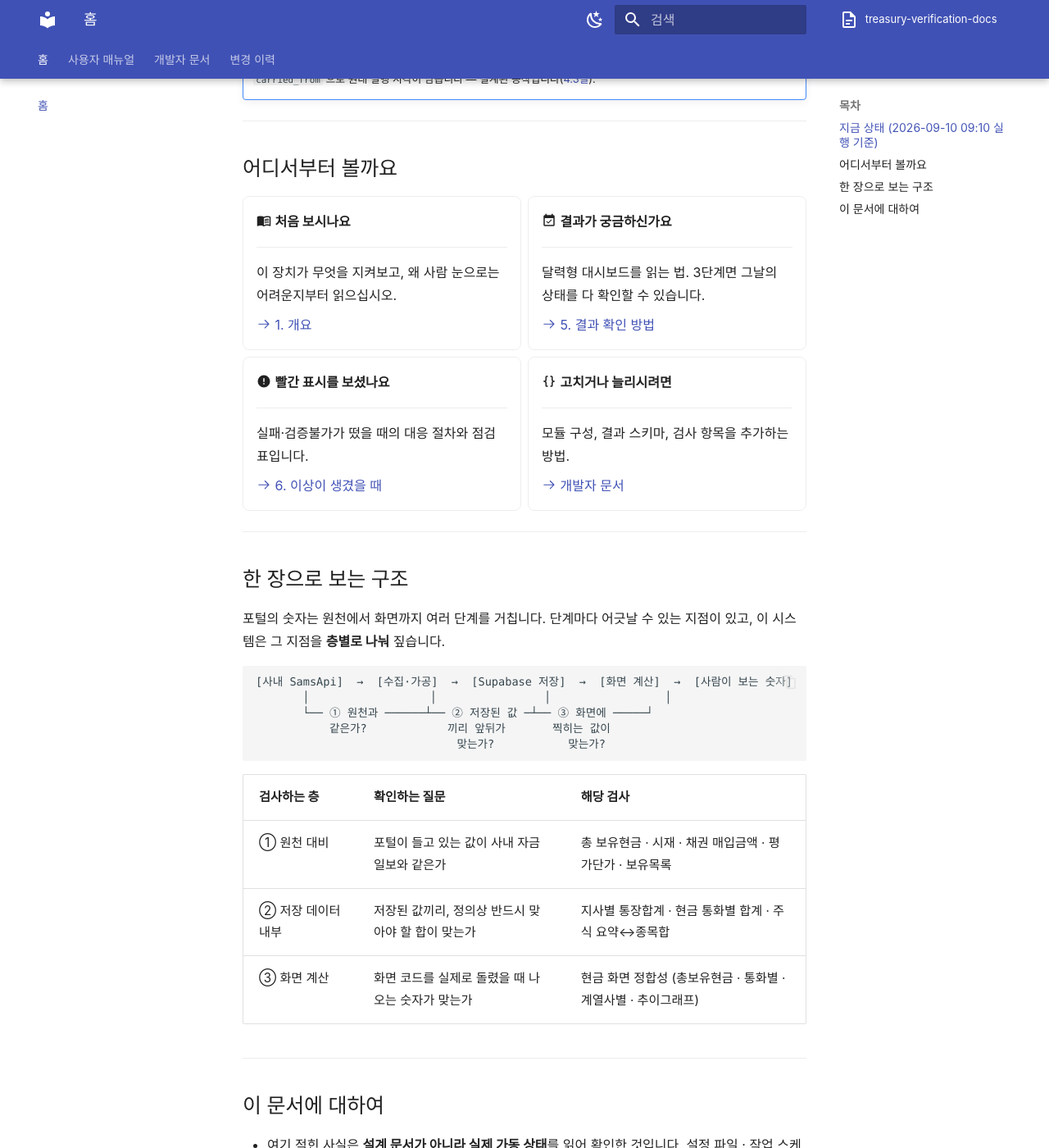
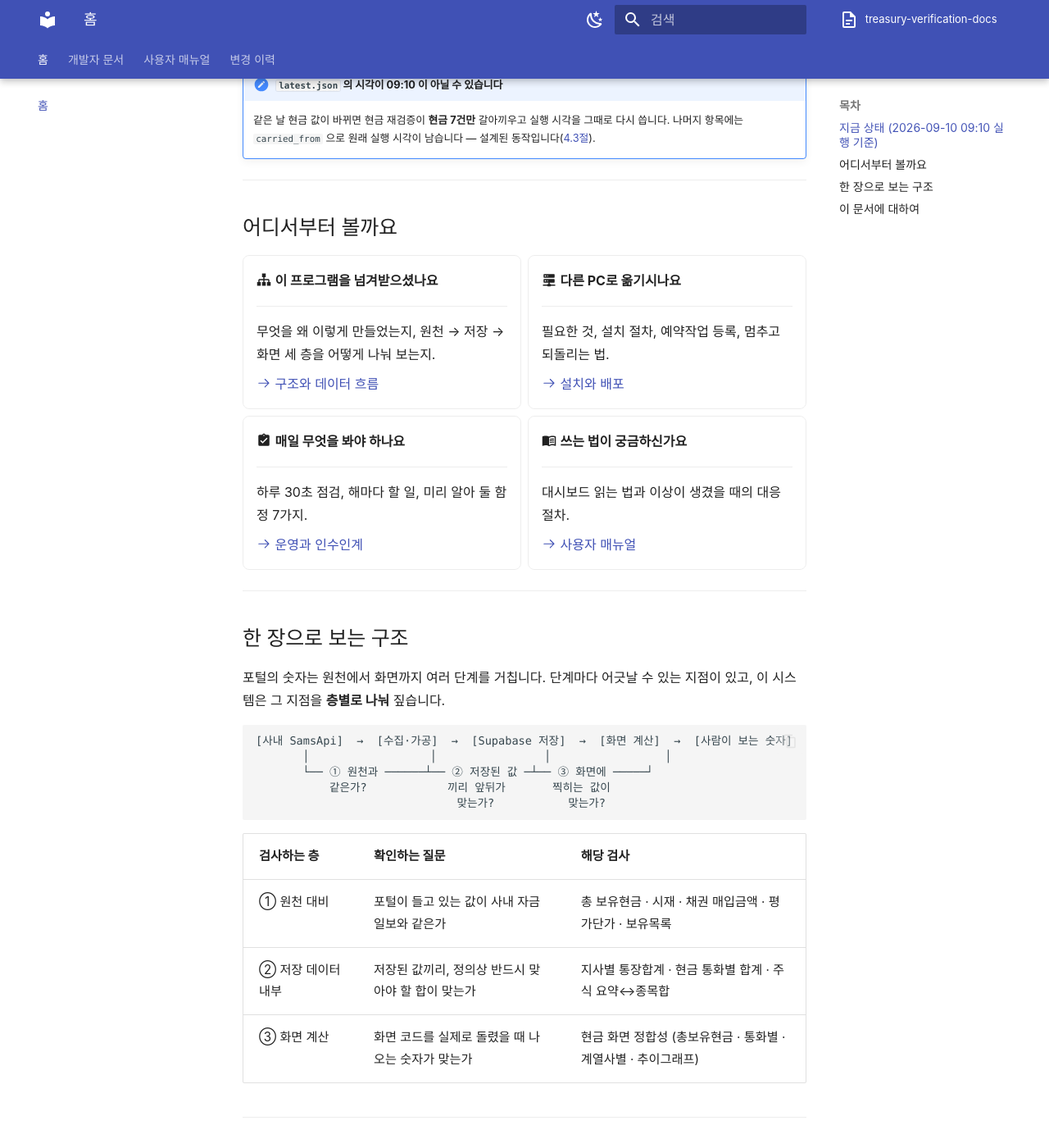
Before and after one commit to skr-hrchoi/treasury-verification-docs, an MkDocs documentation site: the page built from docs/index.md, in a window 1280 px wide and 1400 px high, scrolled down 971 px. Shown: the whole window at 82% size. Built offline with MkDocs 1.6.1 and Material for MkDocs 9.7.7, drawn with Linux system fonts in a browser that asks for light colours; comment, search, counter and statistics services are not loaded; part of the change alters nothing that is shown; some of the changed text lies outside the part shown.

Commit message:
인수인계 관점 문서 3편 추가 + 개발자 문서를 앞으로
전산팀이 요청하는 '개발 문서'의 취지(만든 사람이 없어도 유지보수·인수인계)에 맞춰
빠져 있던 세 갈래를 채웠다.

 · 데이터와 접근 권한 — 무엇을 어디서 읽고 무엇을 남기나, 키, 권한 범위, 개인정보
 · 설치와 배포 — 다른 PC로 옮기는 절차, 예약작업 등록, 멈추고 되돌리는 법
 · 운영과 인수인계 — 매일 30초 점검, 해마다 할 일, 실제로 겪은 함정 7가지

상단 탭 순서를 개발자 문서 → 사용자 매뉴얼로 바꾸고 홈 카드도 인수인계 동선으로 교체했다.

Co-Authored-By: Claude Opus 5 (1M context) <noreply@anthropic.com>

````diff
--- /dev/null
+++ b/docs/dev/data.md
@@ -0,0 +1,64 @@
+# 데이터와 접근 권한
+
+## 어떤 데이터를 어디서 읽나
+
+| 데이터 | 어디서 | 무엇에 쓰나 | 접근 방법 |
+| --- | --- | --- | --- |
+| 자금일보 (현금 원천) | 사내 **SamsApi** | 총 보유현금·시재 기대값 재계산 | 사내망 전용, `X-API-Key` 헤더 |
+| 채권 매입·평가 (원천) | 사내 **SamsApi** | 채권 매입금액·평가단가·보유목록 기대값 | 〃 |
+| 포털 저장 현금 | **Supabase** `cash_detail` | 실측값 (총계·통화별) | REST, 조회 키 |
+| 포털 저장 지사합계 | **Supabase** `branch_totals` | 실측값 (지사별·전체합) | 〃 |
+| 포털 저장 채권·주식 | **Supabase** `cash_assets` (`payload.bonds[]`, `payload.stocks[]`) | 실측값 | 〃 |
+| 포털 화면 원자료 | 자금관리포털 `홈페이지배포\snap\assets\{회사}.json`<br>`…\snap\cash-detail\{회사}.json` | 현금 화면 기대값 독립 재계산·두 소스 대조 | 같은 PC의 파일 |
+| 포털 화면 결과 | 포털 `app.js` 를 node 로 실행한 출력 | 화면에 실제로 찍히는 값 | 같은 PC에서 실행 |
+| 주식 종가 (제2 소스) | 야후 파이낸스 | 현재가 교차검증 | 공개 인터넷, 인증 없음 |
+
+!!! note "원천의 합계행을 그대로 믿지 않습니다"
+    총 보유현금은 SamsApi 응답의 합계행(TOT)을 쓰지 않고, **통화별 행을 직접 합산해 재구성**합니다.
+    원천 쪽 집계가 바뀌어도 검증기가 같이 틀리지 않게 하려는 것입니다(설계 원칙 ②).
+
+## 어떤 데이터를 남기나
+
+모두 **그 PC 안에만** 남습니다. 외부로 보내지 않습니다.
+
+| 경로 | 내용 | 민감도 | 보존 |
+| --- | --- | --- | --- |
+| `reports\<일시>.json` | 그 실행의 판정 결과 전체 (기대값·실측값 포함) | **금액 포함** | 일자별 1개(같은 날 최종본만) |
+| `reports\latest.json` | 가장 최근 실행 복사본 | **금액 포함** | 덮어씀 |
+| `reports\dashboard.html` | 달력형 대시보드 (데이터가 파일 안에 박혀 있음) | **금액 포함** | 매 실행 재생성 |
+| `snapshots\<일시>\*.json` | 판정에 쓴 원천 응답·포털 값 원본 | **금액 포함** | 일자별, 약 30MB 누적 |
+| `logs\cash-recheck.log` | 현금 재검증 기록 | 판정만 (금액 없음) | 누적 |
+| `logs\.cash-fingerprint`<br>`logs\.cash-verdict.json` | 현금 지문 해시, 직전 현금 판정 7건 | 금액 없음 | 덮어씀 |
+
+이 산출물은 모두 **버전관리에서 제외**되어 있습니다(`.gitignore`).
+공개 문서 저장소에도 들어가지 않습니다.
+
+## 접근 키
+
+키는 `.env` 파일에만 둡니다. 코드·설정(yaml)·문서에는 **이름만** 적습니다.
+
+| 환경변수 이름 | 무엇 | 주의 |
+| --- | --- | --- |
+| `COMPANY_API_KEY` | 사내 자금일보 API 인증 | 사내망에서만 유효 |
+| `SUPABASE_URL` | 포털 데이터 저장소 주소 | |
+| `SUPABASE_SERVICE_ROLE_KEY` | 포털 데이터 조회 키 | **접근 제한을 통과하는 키** — 취급 주의 |
+
+설정 파일(`metrics.yaml`)에는 `api_key_env: "COMPANY_API_KEY"` 처럼 **환경변수 이름**만 적고,
+URL 안의 `${SUPABASE_URL}` 도 실행할 때 치환됩니다. 값이 파일에 남지 않습니다.
+
+## 권한 범위 — 검증기가 할 수 있는 일
+
+| | |
+| --- | --- |
+| **읽기** | 사내 원천 조회, 포털 저장 데이터 조회, 포털 스냅샷 파일 읽기 |
+| **쓰기** | 자기 폴더(`reports\` · `snapshots\` · `logs\`)에만 |
+| **하지 않는 것** | 포털 데이터 수정 · 삭제 · 배포 · 외부 전송 |
+
+무인으로 도는 프로그램이라 파괴적 동작은 설계 단계에서 금지되어 있습니다
+([설계 원칙과 개발 규칙](conventions.md)).
+
+## 개인정보
+
+이 시스템이 다루는 것은 **회사 자금 수치**입니다.
+개인을 식별할 수 있는 정보(이름·연락처·계좌 명의 등)는 읽지도, 저장하지도 않습니다.
+지사·은행 단위 잔액과 종목 단위 금액까지만 다룹니다.
--- /dev/null
+++ b/docs/dev/deploy.md
@@ -0,0 +1,111 @@
+# 설치와 배포 — 다른 PC로 옮기기
+
+이 프로그램은 **서버가 아니라 PC 한 대에서** 돕니다. 웹으로 배포되는 것이 없고,
+Windows 작업 스케줄러가 정해진 시각에 실행하는 구조입니다.
+담당자가 바뀌거나 PC를 교체할 때 이 문서대로 하면 그대로 살아납니다.
+
+## 무엇이 필요한가
+
+| 항목 | 조건 | 확인 |
+| --- | --- | --- |
+| Windows PC | 평일 09:10 에 **켜져 있고 로그인**되어 있어야 함 | 절전·자동잠금이 실행을 막지 않는지 |
+| Python | 3.11 이상 | `py --version` |
+| Git Bash | `run_verification.cmd` 가 `bash.exe` 를 찾아 씀 | `C:\Program Files\Git\bin\bash.exe` 존재 |
+| node | 현금 화면 검사가 포털 화면 코드를 실행할 때 필요 | `node --version` |
+| 사내망 | 원천(SamsApi) 도달 가능 (VPN 포함) | 사내망 연결 |
+| 인터넷 | Supabase 조회, 주식 현재가 교차검증 | |
+| **자금관리포털** | **같은 PC에 함께 있어야 함** (아래 참조) | |
+
+!!! danger "자금관리포털과 한 몸입니다"
+    현금 화면 검사는 자금관리포털의 스냅샷 파일을 읽고, 그 프로젝트의
+    `verify-cash-consistency.js` 를 node 로 **실제 실행**합니다.
+    반대로 포털의 자동배포가 이 프로그램의 `cash_recheck.py` 를 부릅니다.
+
+    두 폴더는 **같은 부모 폴더 아래 나란히** 있어야 하고, 서로를 상대경로로 찾습니다.
+    한쪽만 옮기면 현금 검사 7건이 통째로 검증불가가 됩니다. 자세한 연결 지점은
+    [폴더 구조](repo-layout.md#_2)를 보십시오.
+
+## 설치 절차
+
+**1. 폴더를 옮깁니다**
+
+검증시스템 폴더 전체를 새 PC의 같은 위치 관계로 복사합니다
+(자금관리포털과 나란히). `reports\` · `snapshots\` · `logs\` 는 과거 기록이라
+옮기지 않아도 동작합니다. 다만 대시보드 달력이 비어 있는 상태로 시작합니다.
+
+**2. 파이썬 의존성을 설치합니다**
+
+```bat
+cd /d <검증시스템 폴더>
+py -m pip install -r requirements.txt
+```
+
+`requests` · `PyYAML` · `jsonpath-ng` · `python-dotenv` 네 개입니다.
+
+**3. 접속 키를 넣습니다**
+
+`.env` 파일을 만들고 아래 **세 개**를 채웁니다. 값은 사내 인수인계 문서에 있습니다.
+
+```ini
+COMPANY_API_KEY=            # 사내 자금일보 API 키 (X-API-Key 헤더)
+SUPABASE_URL=               # 포털 데이터 저장소 주소
+SUPABASE_SERVICE_ROLE_KEY=  # 포털 데이터 조회 키
+```
+
+!!! warning "`.env` 는 절대 저장소에 올리지 않습니다"
+    `SUPABASE_SERVICE_ROLE_KEY` 는 접근 제한을 통과하는 키입니다.
+    파일 밖으로 복사하지 말고, 코드·yaml·문서에 적지 마십시오.
+
+**4. 손으로 한 번 돌려 봅니다**
+
+```bat
+run_verification.cmd
+```
+
+1분 안에 끝나고 `reports\latest.json` 과 `reports\dashboard.html` 이 생기면 정상입니다.
+검증불가가 여러 건이면 [점검표](../manual/troubleshoot.md#64)를 보십시오.
+
+**5. 작업 스케줄러에 등록합니다**
+
+관리자 권한 명령 프롬프트에서:
+
+```bat
+schtasks /create /tn "자금관리포털_대시보드검증" ^
+  /tr "\"<검증시스템 폴더>\run_verification.cmd\" auto" ^
+  /sc weekly /d MON,TUE,WED,THU,FRI /st 09:10 /rl LIMITED /f
+```
+
+- `auto` 인자가 **중요합니다.** 이게 없으면 끝에서 `pause` 로 멈춰 창이 남습니다.
+- 등록 후 작업 스케줄러에서 **「가장 높은 수준의 권한으로 실행」은 필요 없고**,
+  로그인 상태에서만 실행되도록 두는 것이 현재 설정입니다.
+
+**6. 현금 재검증 연결을 확인합니다**
+
+자금관리포털의 `홈페이지배포\auto-deploy.ps1` 이 이 프로그램의 `checks\cash_recheck.py` 를
+부릅니다. 포털 쪽 예약작업(`TreasuryDashboard_AutoDeploy`, 평일 매시 05분)이 살아 있는지 보고,
+로그에 아래 줄이 남는지 확인합니다.
+
+```
+검증시스템 현금 재검증 — RESULT: status=unchanged (exit=0)
+```
+
+## 잘 옮겨졌는지 확인하는 법
+
+```bat
+py docs\verify_manual_facts.py
+```
+
+문서에 적힌 사실 26가지를 실제 시스템과 대조합니다.
+경로·예약작업·설정값이 어긋나면 여기서 걸립니다. → [문서 자가 검증](self-check.md)
+
+## 잠시 멈추거나 되돌리려면
+
+| 하고 싶은 일 | 방법 |
+| --- | --- |
+| 오늘만 안 돌게 | 작업 스케줄러에서 해당 작업 **사용 안 함** |
+| 완전히 중지 | `schtasks /delete /tn "자금관리포털_대시보드검증" /f` |
+| 현금 재검증만 끄기 | 포털 `auto-deploy.ps1` 의 해당 블록을 주석 처리 (배포는 계속됨) |
+| 결과만 초기화 | `reports\` · `snapshots\` 를 비움 (설정·코드는 그대로) |
+
+검증기는 **읽기 전용**이라 멈춰도 포털 데이터에는 영향이 없습니다.
+다만 멈춘 동안은 숫자가 틀려도 아무도 모릅니다.
--- /dev/null
+++ b/docs/dev/handover.md
@@ -0,0 +1,91 @@
+# 운영과 인수인계
+
+만든 사람이 없어도 굴러가게 하기 위한 문서입니다.
+**이 페이지만 읽어도 하루·한 달·한 해 단위로 무엇을 해야 하는지** 알 수 있게 적었습니다.
+
+## 매일 — 30초
+
+대시보드(`reports\dashboard.html`)를 열어 오늘 칸만 봅니다.
+
+| 보이는 것 | 하는 일 |
+| --- | --- |
+| 「정상」 | 없음 |
+| 「주의」(검증불가) | 그냥 둡니다. 다음 실행 때 자동 정정됩니다. 3일 이상이면 [점검표](../manual/troubleshoot.md#64) |
+| 「실패」·「위험」 | [대응 절차](../manual/troubleshoot.md#61-fail) 즉시 수행 |
+| **칸이 비어 있음(평일인데)** | 검증이 안 돈 것입니다. PC·예약작업 확인 |
+
+!!! danger "가장 위험한 상태는 '실패'가 아니라 '조용함'입니다"
+    PC가 꺼져 있거나 예약작업이 멈추면 **아무 소리 없이** 검증이 중단됩니다.
+    현재 이를 먼저 알려 주는 장치가 없으므로, 대시보드 맨 윗줄의
+    「생성 (날짜 시각)」이 오늘인지 보는 습관이 유일한 방어선입니다.
+
+## 값이 바뀔 때 — 자동
+
+현금 값이 바뀌면 자동배포가 현금 검사만 다시 돌려 대시보드를 최신으로 유지합니다
+([현금 재검증](recheck.md#cash)). 사람이 할 일은 없습니다.
+
+## 해마다 한 번 — 공휴일표
+
+`checks/build_dashboard.py` 안의 `HOLIDAYS` 는 **연도별로 손으로 적어 둔 것**입니다.
+해가 바뀌면 갱신해야 달력의 빨간 날과 공휴일 이름이 맞습니다.
+
+```python
+HOLIDAYS = {
+    "2026-01-01": "신정",
+    ...
+}
+```
+
+> 자금관리포털 쪽에는 자동 갱신되는 공휴일표가 따로 있습니다.
+> 두 곳이 갈라지지 않게 하려면 나중에 그쪽을 참조하도록 바꾸는 편이 낫습니다(현재는 별도 관리).
+
+## 담당자가 바뀔 때
+
+1. [설치와 배포](deploy.md) 대로 환경을 확인합니다(같은 PC를 쓴다면 확인만).
+2. `.env` 세 개 키의 소재를 인계합니다. **값은 문서가 아니라 사내 인수인계 자료로** 넘깁니다.
+3. 아래를 한 번 돌려 지금 상태를 눈으로 확인합니다.
+   ```bat
+   cd /d <검증시스템 폴더>
+   run_verification.cmd
+   py docs\verify_manual_facts.py
+   ```
+4. 이 문서 사이트에서 [설계 원칙과 개발 규칙](conventions.md)을 읽습니다.
+   **다섯 원칙을 깨는 변경은 되돌려야 합니다.**
+
+## 미리 알아 두면 좋은 함정
+
+여기 적힌 것은 전부 **실제로 한 번씩 겪은 일**입니다.
+
+| 함정 | 무슨 일이 벌어지나 | 대비 |
+| --- | --- | --- |
+| **저장 데이터만 보는 검사** | 데이터는 멀쩡한데 화면 계산만 틀린 경우를 못 잡습니다 (2026-08-21) | 화면 코드를 실제로 실행해 비교 |
+| **최신 1행만 보는 검사** | 과거 기준일에서만 나타나는 오류를 구조적으로 못 잡습니다 | 전 기준일을 훑기 |
+| **사내 API 속도제한(429)** | 수집기와 시각이 겹치면 검증이 밀려 검증불가가 납니다 | 수집 09:00 / 검증 09:10 분리 + 호출 간격·재시도 |
+| **화면 코드가 두 벌** | 배포본과 서버본 중 한쪽만 고치면 화면이 갈라집니다 | 현금 지문이 두 파일을 모두 해시 |
+| **`.sh` 직접 더블클릭** | 경로에 공백이 있어 Windows 가 경로를 잘라 읽고 실패합니다 | 반드시 `.cmd` 로 실행 |
+| **콘솔 한글 깨짐(cp949)** | 이모지·한글을 `print` 하면 프로그램이 죽습니다 | 판정은 ASCII 한 줄(`RESULT: ...`)로 주고받기 |
+| **공휴일에도 실행됨** | 스케줄러에 공휴일 개념이 없습니다 | 정상 동작임을 알고 있을 것 ([4.5절](../manual/schedule.md#45)) |
+
+## 아직 만들지 않은 것
+
+| 갈래 | 상태 | 원래 계획 |
+| --- | --- | --- |
+| 보안 검사 | 폴더에 README만, 실행 목록에서 주석 처리 | 시크릿 노출·인증 우회·보안 헤더 |
+| 파이프라인 검사 | 〃 | 신선도(갱신 지연)·이상치 급변 |
+| 기능 검사 | 〃 | 화면 스모크 테스트 |
+| 결과 알림 | 코드는 있으나 채널 미설정 | 실패·검증불가 시 자동 통보 |
+
+지금 도는 검사는 **전부 수치(metrics) 갈래**입니다.
+위 넷은 필요해지면 추가하되, [검사 항목 추가하기](extending.md)의 규칙을 따르십시오.
+
+## 문서를 최신으로 유지하는 법
+
+이 사이트의 내용이 실제와 어긋나면 문서가 오히려 사고를 만듭니다.
+그래서 문서에 적은 사실을 프로그램이 다시 확인합니다.
+
+```bat
+py docs\verify_manual_facts.py          :: 26항목, 종료코드 0 = 전부 일치
+py tools\check_public_safe.py           :: 공개하면 안 되는 정보가 섞였는지
+```
+
+문서를 고치면 **확인 프로그램도 함께** 고치십시오. → [문서 자가 검증](self-check.md)
--- a/docs/dev/index.md
+++ b/docs/dev/index.md
@@ -1,17 +1,29 @@
 # 개발자 문서
 
-프로그램을 **고치거나 늘리는 사람**을 위한 문서입니다.
-쓰는 방법은 [사용자 매뉴얼](../manual/index.md)에 있습니다.
+**만든 사람이 없어도 유지보수·인수인계가 되도록** 이 프로그램의 구조·데이터·배포·운영 방법을
+적어 둔 문서입니다. 쓰는 방법은 [사용자 매뉴얼](../manual/index.md)에 따로 있습니다.
 
-!!! abstract "먼저 읽을 것"
-    [설계 원칙과 개발 규칙](conventions.md) — 이 다섯 원칙을 깨는 변경은 되돌려야 합니다.
-    기능을 더하기 전에 반드시 확인하십시오.
+!!! abstract "인수인계 받으셨다면 이 순서로"
+    1. [구조와 데이터 흐름](architecture.md) — 무엇을 왜 이렇게 만들었나
+    2. [설치와 배포](deploy.md) — 어디서 어떻게 도는가
+    3. [운영과 인수인계](handover.md) — 매일·매년 무엇을 해야 하는가
+    4. [설계 원칙과 개발 규칙](conventions.md) — **깨면 안 되는 다섯 가지**
 
 ## 지도
 
+### 시스템
+
 | 문서 | 다루는 것 |
 | --- | --- |
-| [구조와 데이터 흐름](architecture.md) | 원천 → 저장 → 화면 3층 구조, 실행 파이프라인, 의존 관계 |
+| [구조와 데이터 흐름](architecture.md) | 원천 → 저장 → 화면 3층 구조, 실행 파이프라인, 공통 모듈, 속도제한 대비 |
+| [데이터와 접근 권한](data.md) | 어떤 데이터를 어디서 읽고 무엇을 남기나, 접속 키, 권한 범위 |
+| [설치와 배포](deploy.md) | 다른 PC로 옮기는 절차, 예약작업 등록, 멈추는 법 |
+| [운영과 인수인계](handover.md) | 매일 할 일, 해마다 할 일, 미리 알아 둘 함정 |
+
+### 코드
+
+| 문서 | 다루는 것 |
+| --- | --- |
 | [설계 원칙과 개발 규칙](conventions.md) | 다섯 원칙 · 언어/시간/시크릿 규칙 · 금지 사항 |
 | [검사 프로그램 5종](modules.md) | `compare` `source_compare` `bond_verify` `stock_verify` `cash_screen` 상세 |
 | [결과 JSON 스키마](result-schema.md) | `make_result` 필드 정의, 병합 규칙 |
@@ -19,19 +31,22 @@
 | [사후 재검증과 현금 재검증](recheck.md) | `recheck.py` · `cash_recheck.py` 의 동작과 지문 구조 |
 | [대시보드 생성기](dashboard.md) | `build_dashboard.py` 가 HTML 을 만드는 방식 |
 | [설정 레퍼런스](config-reference.md) | `metrics.yaml` 전체 필드 |
-| [폴더 구조](repo-layout.md) | 어떤 파일이 어디에 있는가 |
+| [폴더 구조](repo-layout.md) | 어떤 파일이 어디에 있는가, 외부 프로젝트 의존 |
 | [검사 항목 추가하기](extending.md) | 지표·회사를 늘리는 절차와 함정 |
 | [문서 자가 검증](self-check.md) | 이 문서가 실제 시스템과 어긋나지 않게 지키는 장치 |
 
-## 개발 환경
+## 한눈에
 
 | | |
 | --- | --- |
-| 언어 | Python 3.11+ (표준 라이브러리 우선, 외부 의존성은 `requirements.txt` 고정) |
-| 실행 | Git Bash (`run_verification.sh`) — Windows 에서는 `run_verification.cmd` 가 감싸서 호출 |
-| 외부 의존 | `requests` · `PyYAML` — 그리고 현금 화면 검사에 **node** (포털 화면 코드를 그대로 실행) |
-| 시간 | 내부 계산은 UTC, 표시·리포트는 Asia/Seoul. **타임존 없는(naive) datetime 금지** |
-| 시크릿 | `.env` 에만 둔다. 코드·yaml 에 직접 쓰지 않는다 |
+| 하는 일 | 포털 화면 숫자가 원천 자료와 같은지 매일 자동 대조 (현재 36개 항목) |
+| 도는 곳 | Windows PC 1대 (서버 없음). 작업 스케줄러가 평일 09:10 실행, 1회 35초 |
+| 언어 | Python 3.11+ · 외부 의존성 4개(`requests` `PyYAML` `jsonpath-ng` `python-dotenv`) |
+| 함께 필요한 것 | Git Bash · node · 같은 PC의 **자금관리포털** ([설치와 배포](deploy.md)) |
+| 결과물 | `reports\dashboard.html` (달력형, 인터넷 없이 열림) |
+| 데이터가 나가는 곳 | 없음 — 전부 그 PC 안에만 남습니다 |
+| 시간 | 내부 계산 UTC, 표시 Asia/Seoul. **naive datetime 금지** |
+| 시크릿 | `.env` 에만. 코드·yaml·문서에는 **이름만** |
 | 로그·주석 | 한국어 |
 
 !!! warning "이 PC 콘솔은 cp949 입니다"
--- a/docs/index.md
+++ b/docs/index.md
@@ -2,6 +2,9 @@
 
 포털 화면에 찍히는 숫자가 원천 자료(사내 자금일보 시스템 SamsApi)와 정말로 같은지를,
 사람 대신 **매일 아침 자동으로 대조해 보고 알려주는 감시 장치**입니다.
+
+이 사이트는 **만든 사람이 없어도 유지보수·인수인계가 되도록** 이 프로그램의
+구조 · 데이터 · 배포 · 운영 방법을 적어 둔 개발 문서이며, 쓰는 법을 담은 사용자 매뉴얼도 함께 있습니다.
 
 !!! info "이 문서에 싣지 않는 것"
     공개 문서이므로 **실제 보유 금액 · 사내 서버 주소 · 접속 키**는 싣지 않습니다.
@@ -32,37 +35,37 @@
 
 <div class="grid cards" markdown>
 
--   :material-book-open-variant: **처음 보시나요**
+-   :material-sitemap: **이 프로그램을 넘겨받으셨나요**
 
     ---
 
-    이 장치가 무엇을 지켜보고, 왜 사람 눈으로는 어려운지부터 읽으십시오.
+    무엇을 왜 이렇게 만들었는지, 원천 → 저장 → 화면 세 층을 어떻게 나눠 보는지.
 
-    [:octicons-arrow-right-24: 1. 개요](manual/overview.md)
+    [:octicons-arrow-right-24: 구조와 데이터 흐름](dev/architecture.md)
 
--   :material-calendar-check: **결과가 궁금하신가요**
+-   :material-server-network: **다른 PC로 옮기시나요**
 
     ---
 
-    달력형 대시보드를 읽는 법. 3단계면 그날의 상태를 다 확인할 수 있습니다.
+    필요한 것, 설치 절차, 예약작업 등록, 멈추고 되돌리는 법.
 
-    [:octicons-arrow-right-24: 5. 결과 확인 방법](manual/results.md)
+    [:octicons-arrow-right-24: 설치와 배포](dev/deploy.md)
 
--   :material-alert-circle: **빨간 표시를 보셨나요**
+-   :material-clipboard-check: **매일 무엇을 봐야 하나요**
 
     ---
 
-    실패·검증불가가 떴을 때의 대응 절차와 점검표입니다.
+    하루 30초 점검, 해마다 할 일, 미리 알아 둘 함정 7가지.
 
-    [:octicons-arrow-right-24: 6. 이상이 생겼을 때](manual/troubleshoot.md)
+    [:octicons-arrow-right-24: 운영과 인수인계](dev/handover.md)
 
--   :material-code-braces: **고치거나 늘리시려면**
+-   :material-book-open-variant: **쓰는 법이 궁금하신가요**
 
     ---
 
-    모듈 구성, 결과 스키마, 검사 항목을 추가하는 방법.
+    대시보드 읽는 법과 이상이 생겼을 때의 대응 절차.
 
-    [:octicons-arrow-right-24: 개발자 문서](dev/index.md)
+    [:octicons-arrow-right-24: 사용자 매뉴얼](manual/index.md)
 
 </div>
 
--- a/mkdocs.yml
+++ b/mkdocs.yml
@@ -94,6 +94,22 @@ validation:
 
 nav:
   - 홈: index.md
+  - 개발자 문서:
+      - dev/index.md
+      - 구조와 데이터 흐름: dev/architecture.md
+      - 데이터와 접근 권한: dev/data.md
+      - 설치와 배포: dev/deploy.md
+      - 운영과 인수인계: dev/handover.md
+      - 설계 원칙과 개발 규칙: dev/conventions.md
+      - 검사 프로그램 5종: dev/modules.md
+      - 결과 JSON 스키마: dev/result-schema.md
+      - 스냅샷 규약: dev/snapshots.md
+      - 사후 재검증과 현금 재검증: dev/recheck.md
+      - 대시보드 생성기: dev/dashboard.md
+      - 설정 레퍼런스 (metrics.yaml): dev/config-reference.md
+      - 폴더 구조: dev/repo-layout.md
+      - 검사 항목 추가하기: dev/extending.md
+      - 문서 자가 검증: dev/self-check.md
   - 사용자 매뉴얼:
       - manual/index.md
       - 1. 개요 — 무엇을 하는 장치인가: manual/overview.md
@@ -105,17 +121,4 @@ nav:
       - 7. 손으로 실행하는 방법: manual/run-manually.md
       - 8. 설정 변경 방법: manual/settings.md
       - 9. 용어 사전: manual/glossary.md
-  - 개발자 문서:
-      - dev/index.md
-      - 구조와 데이터 흐름: dev/architecture.md
-      - 설계 원칙과 개발 규칙: dev/conventions.md
-      - 검사 프로그램 5종: dev/modules.md
-      - 결과 JSON 스키마: dev/result-schema.md
-      - 스냅샷 규약: dev/snapshots.md
-      - 사후 재검증과 현금 재검증: dev/recheck.md
-      - 대시보드 생성기: dev/dashboard.md
-      - 설정 레퍼런스 (metrics.yaml): dev/config-reference.md
-      - 폴더 구조: dev/repo-layout.md
-      - 검사 항목 추가하기: dev/extending.md
-      - 문서 자가 검증: dev/self-check.md
   - 변경 이력: changelog.md
````
